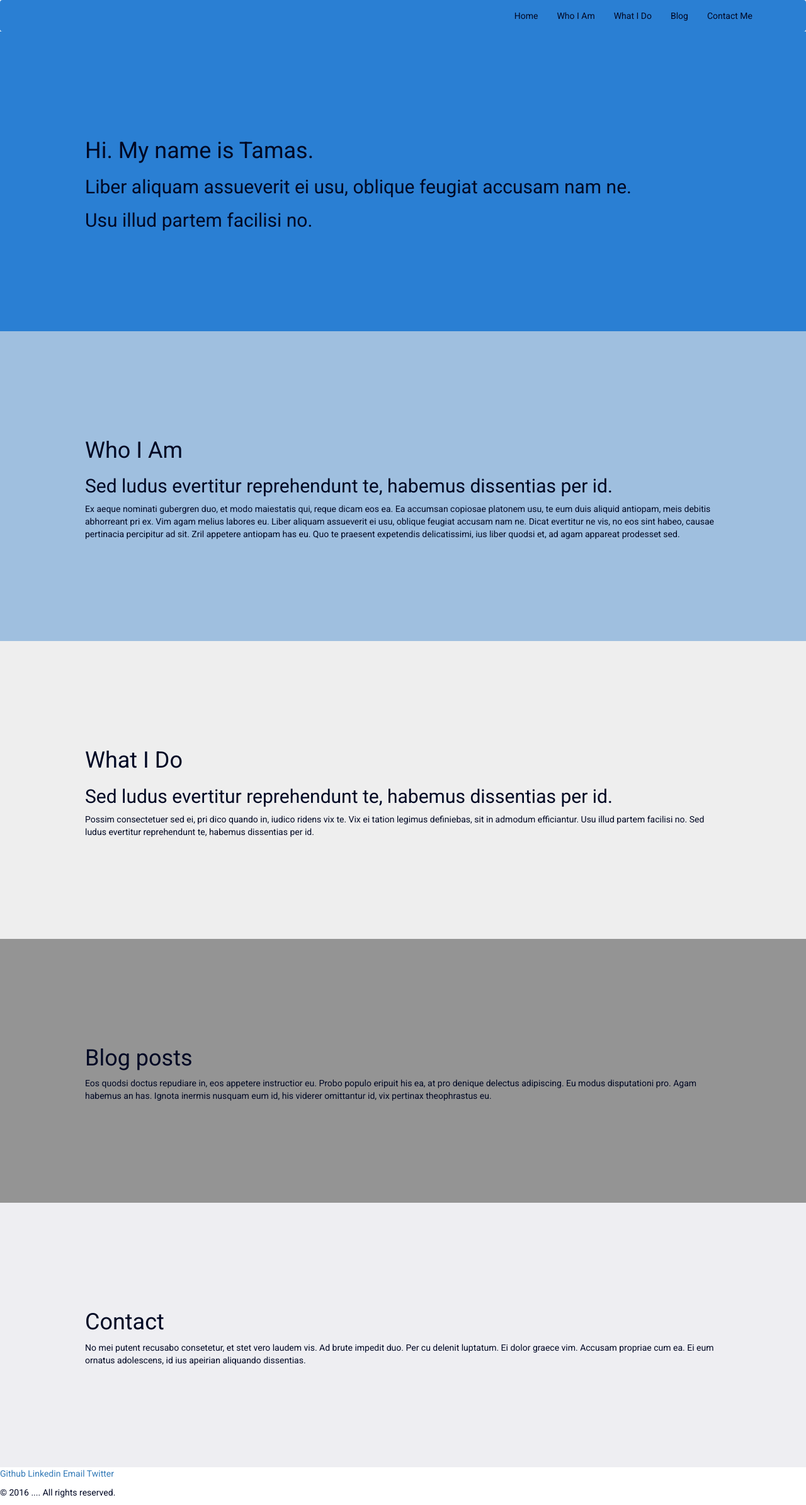
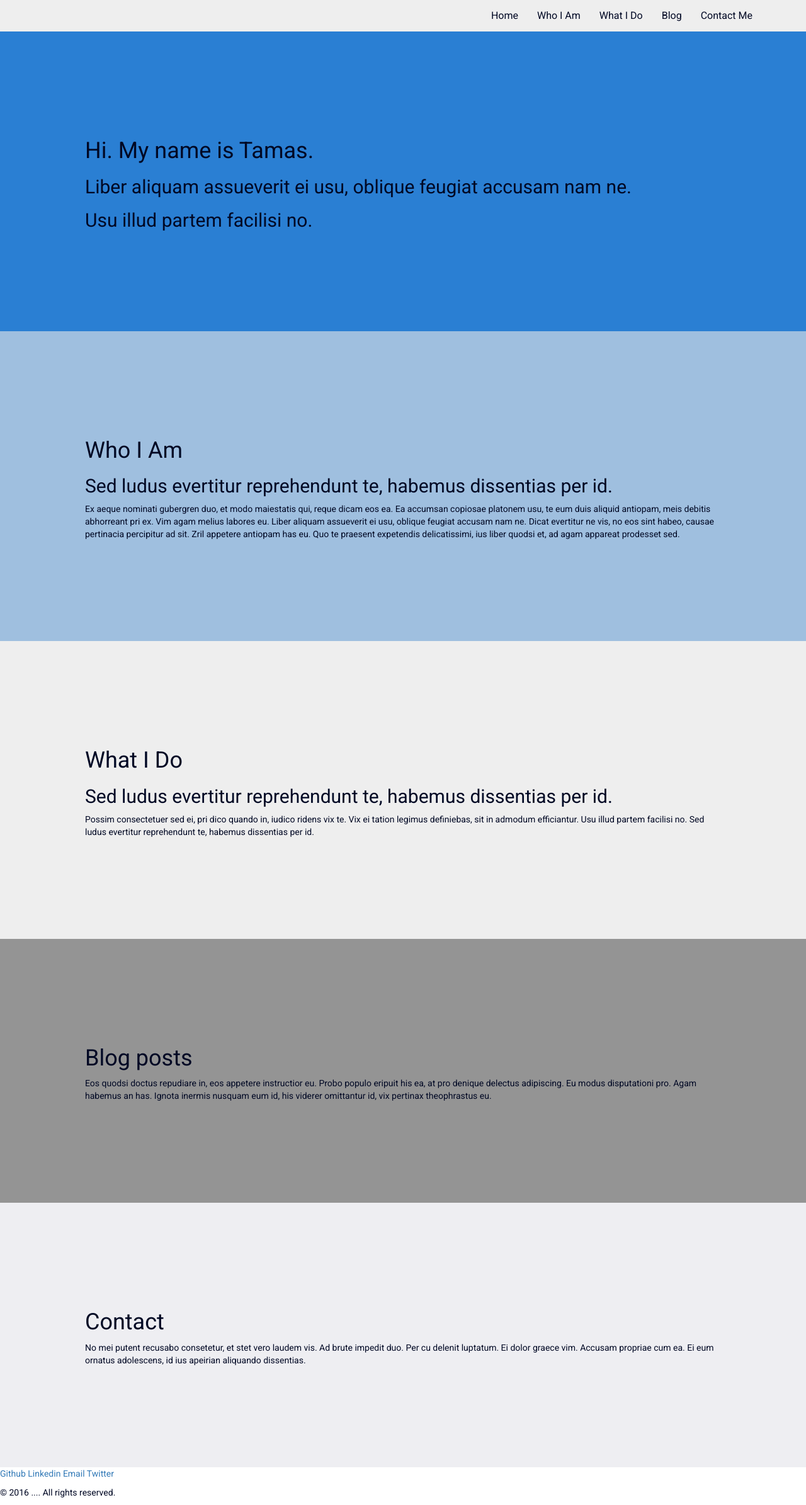
Before and after one commit to menzus/pages, a Jekyll site: the page built from index.html, in a window 1280 px wide. Shown: the whole page at 63% size. Built offline with Jekyll 4.4.1, drawn with Linux system fonts in a browser that asks for light colours; nearby versions of some CDN libraries.

Commit message:
Update main.css

```diff
--- a/css/main.css
+++ b/css/main.css
@@ -3,36 +3,19 @@ body {
     font-family: Roboto; sans-serif;
 }
 
+/* --- NAVBAR --- */
+
 .navbar {
-  background-color: #2A7FD3;
-  border: none;
-  margin-bottom: 0px;
-}
-
-.navbar-default: {
-    border-color: #000824;
-    background-color: #2A7FD3;
-}
-
-.navbar-default .navbar-toggle {
-    border-color: #000824;
-}
-
-.navbar-default .navbar-toggle .icon-bar {
-    background-color: #000824;
-}
-
-.navbar-default .navbar-toggle:focus, .navbar-default .navbar-toggle:hover {
-    background-color: #2A7FD3;
-}
-
-.navbar-default .navbar-collapse, .navbar-default .navbar-form {
-    border: none;
+	padding-top:0px;
+	border-radius:0px !important;
+	margin-bottom:0px !important;
+	background-color: #EEEEEE;
+	border: none;
 }
 
 .navbar-default .navbar-nav>li>a {
     color: #000824;
-    font-family: Roboto; sans-serif;
+    font-size: 16px;
 }
 
 @media(min-width: 768px) {
```
